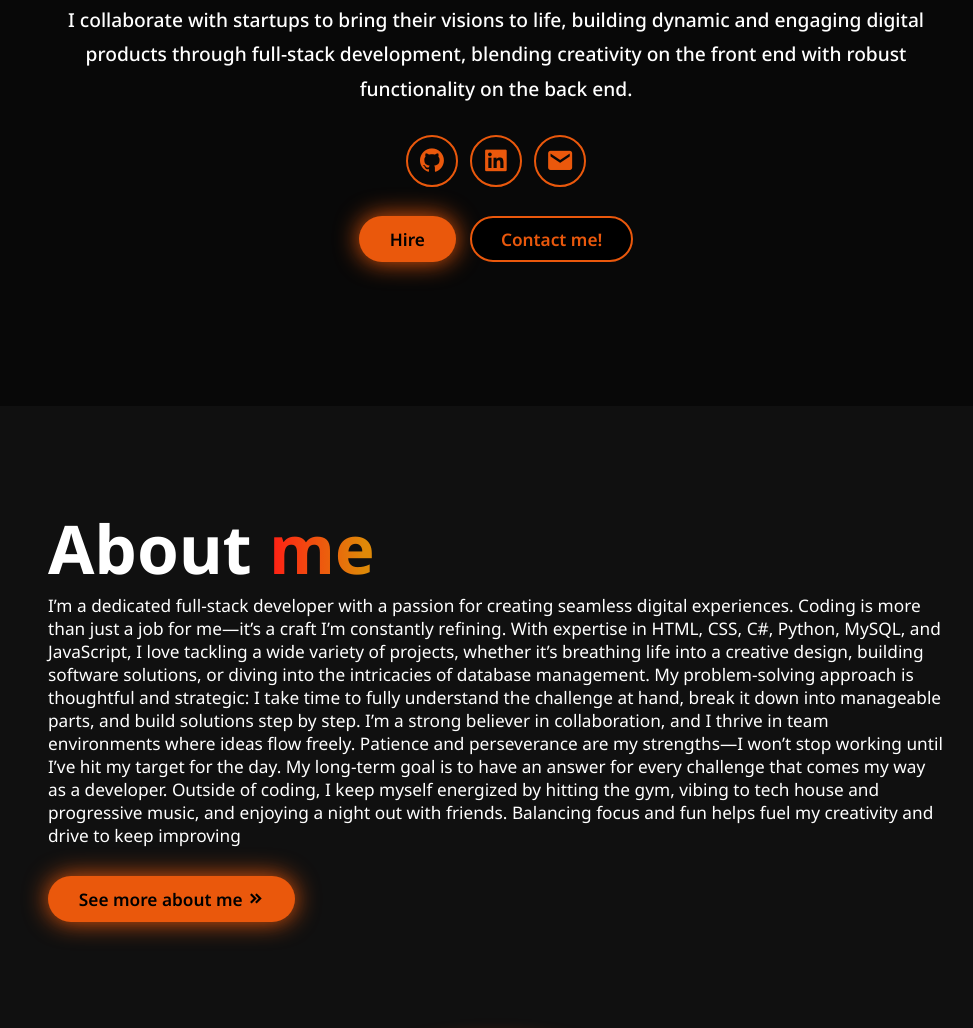
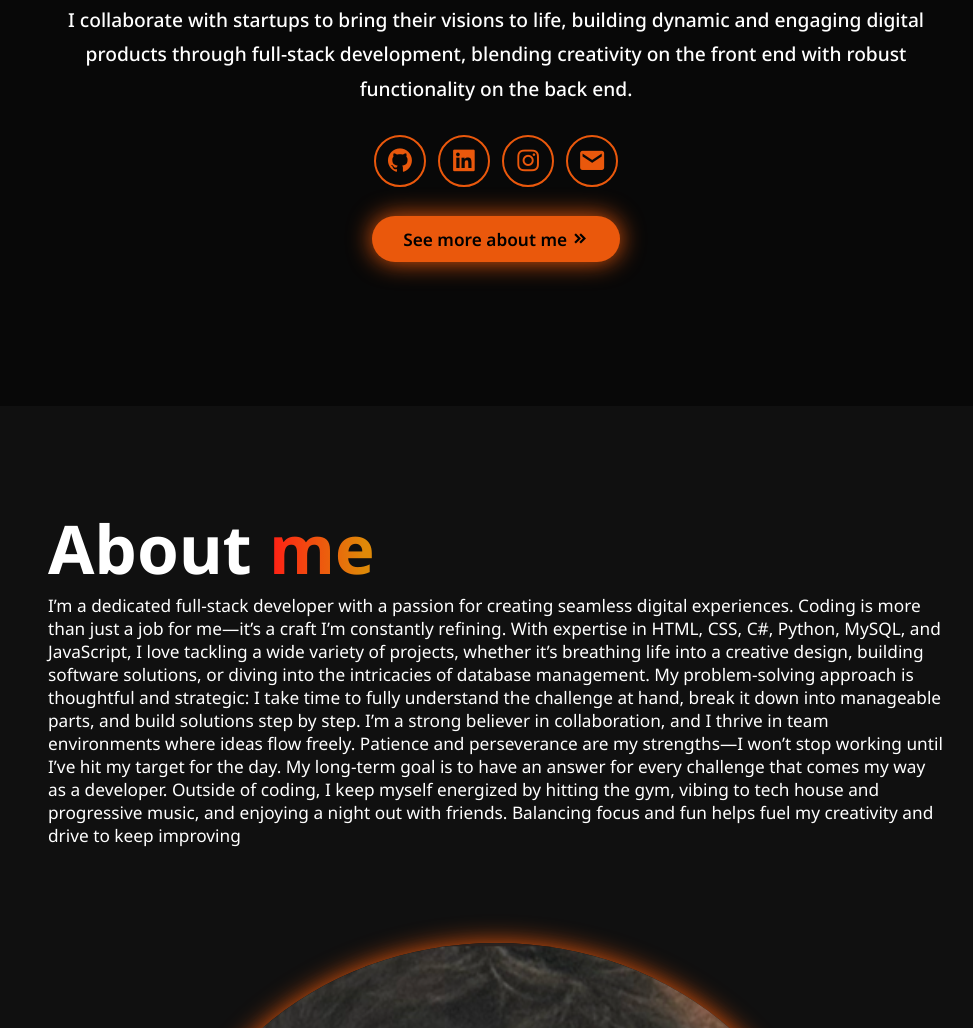
Before and after one commit to DevPahanLankage/pahan-lankage-portfolio, a plain HTML site: page index.html in a window 1280 px wide. Shown: the part 992-2020 px from the top of the page, without its empty margins (144-1117 px from the left). Drawn offline with nearby package versions, Linux system fonts and the light colour scheme.

Commit message:
Changed button responses and places the buttons were located - made things more practical, remove unwanted buttons with the same need

```diff
--- a/index.html
+++ b/index.html
@@ -32,7 +32,7 @@
         <a href="#contact">Contact</a>
       </nav>
 
-      <button class="gradient-btn">Contact Me</button>
+      <!-- <button class="gradient-btn">Contact Me</button> -->
     </header>
 
     <!-- Home Page Section -->
@@ -54,15 +54,26 @@
             <i class="bx bxl-linkedin-square"></i>
           </a>
 
+          <a href="https://www.instagram.com/pahannnl" target="_blank">
+            <i class="bx bxl-instagram"></i>
+          </a>
+
           <a href="mailto:pahan.lankage@icloud.com" target="_blank">
             <i class="bx bxs-envelope"></i>
           </a>
+
+
+
         </div>
 
-        <div class="btn-group">
+        <a href="#about" class="btn"
+          >See more about me <i class="bx bxs-chevrons-right"></i>
+        </a>
+
+        <!-- <div class="btn-group">
           <a href="#" class="btn"> Hire</a>
           <a href="#contact" class="btn">Contact me!</a>
-        </div>
+        </div> -->
       </div>
 
       <div class="home-img">
@@ -86,9 +97,9 @@
           My long-term goal is to have an answer for every challenge that comes my way as a developer. Outside of coding, I keep myself energized by hitting the gym, vibing to tech house and progressive music, and enjoying a night out with friends. Balancing focus and fun helps fuel my creativity and drive to keep improving
         </p>
 
-        <a href="#" class="btn"
+        <!-- <a href="#" class="btn"
           >See more about me <i class="bx bxs-chevrons-right"></i>
-        </a>
+        </a> -->
       </div>
     </section>
 
```
